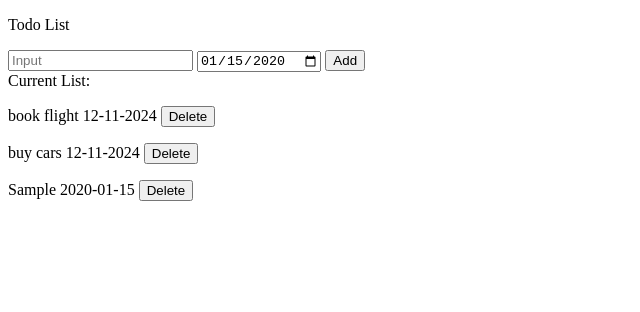
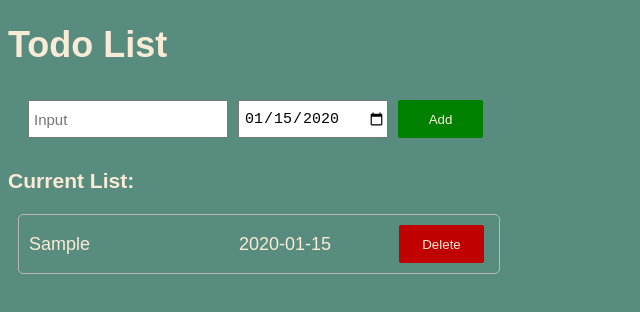
Before and after one commit to KenKambi/todolist, a plain HTML site: page index.html in a window 1280 px wide. Both pictures are taken after typing "Sample", "2020-01-15" into the empty fields and a click on the button "Add". Shown: the whole page, without its empty margins (0-640 px from the left). Drawn offline with Linux system fonts and the light colour scheme.

Commit message:
added style.css

```diff
--- a/index.html
+++ b/index.html
@@ -3,15 +3,17 @@
 <head>
     <meta charset="UTF-8">
     <meta name="viewport" content="width=device-width, initial-scale=1.0">
+    <link rel="stylesheet" href="style.css">
     <title>To-Do-List</title>
 </head>
 <body>
-    <p>Todo List</p>
+    <h1>Todo List</h1>
 
+    <div class="grid">
     <input
     class="js-input"
     onkeydown="
-    if(onkedown === 'Enter'){
+    if(event.key === 'Enter'){
         inputEvent();
     };"
     placeholder="Input">
@@ -20,11 +22,12 @@
     type="date">
 
     <button
+    class="add"
     onclick=" inputEvent();
     clickList()"
     >Add</button>
-
-    <div>Current List:</div>
+    </div>
+    <h3>Current List:</h3>
     <div class="js-list">
 
     </div>
--- a/script.js
+++ b/script.js
@@ -1,27 +1,26 @@
-const myArray=[{
-    name:'book flight',
-    dueDate:'12-11-2024'
-    }, {
-    name: 'buy cars',
-    dueDate: '12-11-2024'
-    }];
+const myArray=[''];
 
 function clickList(){
     let taskNameHTML='';
 
     for (let i= 0; i <myArray.length; i++){
+        if( i === 0){
+            continue;//jump the first index
+        }
             const taskNameObject = myArray[i];
             //const name = taskNameObject.name;
             //const dueDate = taskNameObject.dueDate; Destructuring
             const{name, dueDate} = taskNameObject;
 
 
-            const html = `<p> ${name} ${dueDate}
-                        <button onclick="
+            const html = `<div class="result"> ${name} <div>${dueDate}</div>
+                        <button
+                        class="delete"
+                        onclick="
                         myArray.splice(${i},1);
                         clickList();"
                         >Delete</button>
-            </p>`; //generating some HTML code
+            </div>`; //generating some HTML code
             taskNameHTML +=html;
     }
 
--- /dev/null
+++ b/style.css
@@ -0,0 +1,63 @@
+body{
+    font-family: Arial, Helvetica, sans-serif;
+    background-color: #588c7e;
+    font-size: 18px;
+    color:antiquewhite;
+}
+
+.grid{
+    width: 500px;
+    display: grid;
+    grid-template-columns: 200px 150px 100px;
+    column-gap: 10px;
+    margin: 10px;
+    align-items: center;
+    border-radius: 5px;
+    padding: 10px;
+}
+.result {
+    width: 460px;
+    display: grid;
+    grid-template-columns: 200px 150px 100px;
+    column-gap: 10px;
+    margin: 10px;
+    align-items: center;
+    border: 1px solid rgb(185, 185, 185);
+    border-radius: 5px;
+    padding: 10px;
+}
+
+input{
+    height: 32px;
+    padding-left: 4px;
+    font-size: 15px;
+    vertical-align: top;
+}
+
+.js-date{
+    height: 34px;
+    cursor: pointer;
+}
+
+.add{
+    height: 38px;
+    width: 85px;
+    border: none;
+    background-color: green;
+    color: antiquewhite;
+    border-radius: 2px;
+    cursor: pointer;
+}
+
+
+.delete{
+    height: 38px;
+    width: 85px;
+    border: none;
+    background-color: rgb(192, 1, 1);
+    color: antiquewhite;
+    border-radius: 2px;
+    cursor: pointer;
+
+
+}
```
